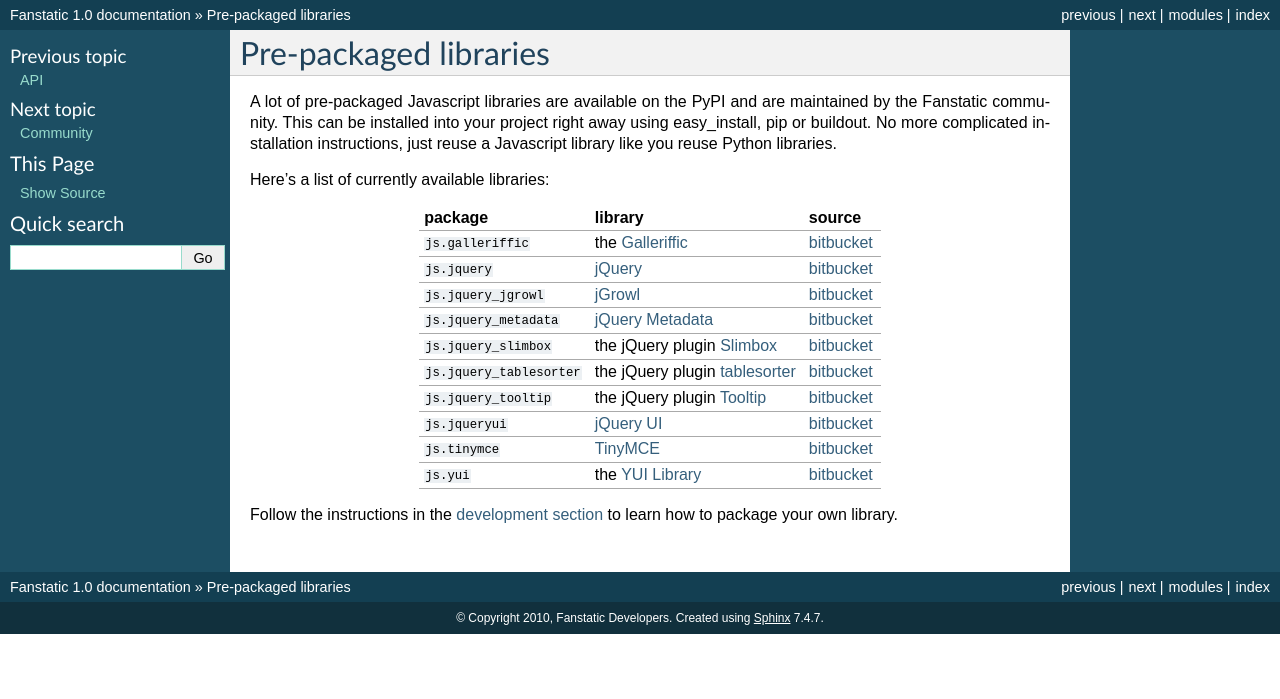
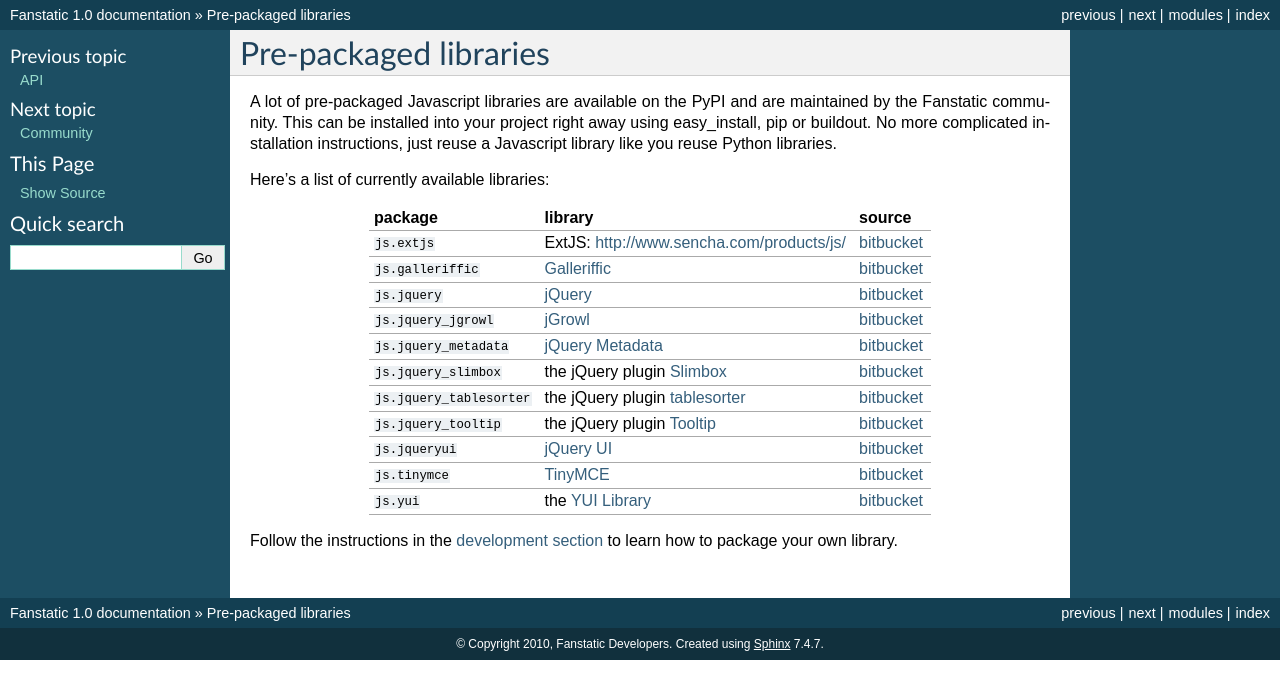
Before and after one commit to zopefoundation/fanstatic, a Sphinx documentation site: the page built from doc/libraries.rst, in a window 1280 px wide. Shown: the top 699 px of the page. Built offline with Sphinx 7.4.7, drawn with Linux system fonts in a browser that asks for light colours; cross-references to code outside the pages are shown as plain code.

Commit message:
Add js.extjs.

```diff
--- a/doc/libraries.rst
+++ b/doc/libraries.rst
@@ -15,8 +15,12 @@
       - **library**
       - **source**
 
+    * - :pypi:`js.extjs`
+      - _`ExtJS`: http://www.sencha.com/products/js/
+      - `bitbucket <http://bitbucket.org/fanstatic/js.extjs>`_
+
     * - :pypi:`js.galleriffic`
-      - the `Galleriffic <http://www.twospy.com/galleriffic>`_
+      - `Galleriffic <http://www.twospy.com/galleriffic>`_
       - `bitbucket <http://bitbucket.org/fanstatic/js.yui>`_
 
     * - :pypi:`js.jquery`
```
